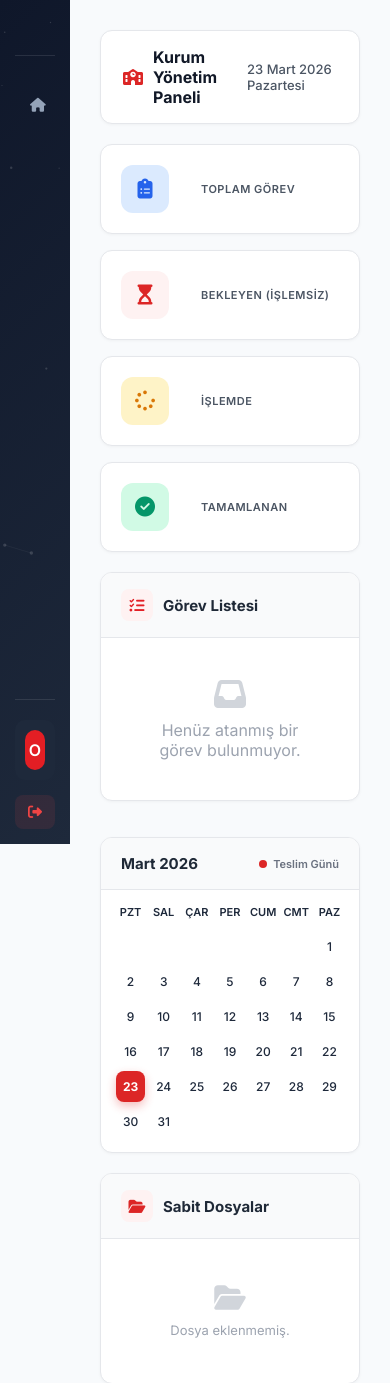
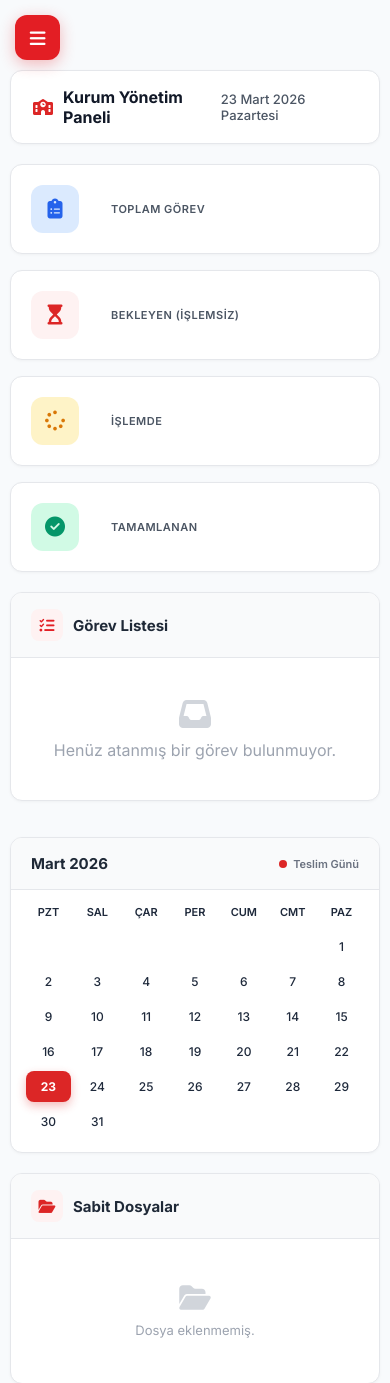
Before and after one commit to mculha432-lang/g-rev-takip, a Node server app: template elbistan-mem-nodejs/elbistan-mem-nodejs/views/okul/dashboard.ejs in a window 390 px wide. Shown: the top 1383 px of the page. Run offline with Node 20, Linux system fonts and the light colour scheme; the template is opened without the code that fills it, so the values that code supplies are empty; some libraries are stand-ins or nearby versions.

Commit message:
Update school_header.ejs

```diff
--- a/elbistan-mem-nodejs/elbistan-mem-nodejs/views/layouts/school_header.ejs
+++ b/elbistan-mem-nodejs/elbistan-mem-nodejs/views/layouts/school_header.ejs
@@ -10,7 +10,85 @@
     <link href="https://fonts.googleapis.com/css2?family=Inter:wght@300;400;500;600;700;800&display=swap"
         rel="stylesheet">
     <link rel="stylesheet" href="https://cdnjs.cloudflare.com/ajax/libs/font-awesome/6.4.0/css/all.min.css">
+
+    <!-- PWA -->
+    <link rel="manifest" href="/manifest.json">
+    <meta name="theme-color" content="#E31E24">
+    <script>
+        // Push Bildirimlerine Abone Olma Fonksiyonu
+        async function subscribeToPush(registration) {
+            try {
+                let sub = await registration.pushManager.getSubscription();
+
+                if (sub) {
+                    try {
+                        await fetch('/push/subscribe', {
+                            method: 'POST',
+                            headers: { 'Content-Type': 'application/json' },
+                            body: JSON.stringify(sub)
+                        });
+                    } catch (e) { /* Sessizce devam et */ }
+                    return;
+                }
+
+                const response = await fetch('/push/vapidPublicKey');
+                if (!response.ok) return;
+                const vapidData = await response.json();
+
+                // base64 to Uint8Array
+                const padding = '='.repeat((4 - vapidData.publicKey.length % 4) % 4);
+                const base64 = (vapidData.publicKey + padding).replace(/\-/g, '+').replace(/_/g, '/');
+                const rawData = window.atob(base64);
+                const outputArray = new Uint8Array(rawData.length);
+                for (let i = 0; i < rawData.length; ++i) {
+                    outputArray[i] = rawData.charCodeAt(i);
+                }
+
+                const subscription = await registration.pushManager.subscribe({
+                    userVisibleOnly: true,
+                    applicationServerKey: outputArray
+                });
+
+                await fetch('/push/subscribe', {
+                    method: 'POST',
+                    headers: { 'Content-Type': 'application/json' },
+                    body: JSON.stringify(subscription)
+                });
+                console.log('✅ Push bildirimlerine başarıyla abone olundu.');
+            } catch (err) {
+                console.error('Push abonelik hatası:', err);
+            }
+        }
+
+        if ('serviceWorker' in navigator && 'PushManager' in window) {
+            navigator.serviceWorker.register('/service-worker.js')
+                .then(reg => {
+                    console.log('✅ Service Worker kayıtlı.');
+
+                    if (Notification.permission === 'granted') {
+                        subscribeToPush(reg);
+                    } else if (Notification.permission === 'default') {
+                        document.body.addEventListener('click', () => {
+                            Notification.requestPermission().then(permission => {
+                                if (permission === 'granted') {
+                                    subscribeToPush(reg);
+                                }
+                            });
+                        }, { once: true });
+                    }
+                })
+                .catch(err => console.error('SW kayıt hatası:', err));
+        }
+    </script>
+
     <style>
+        /* View Transitions CSS for PWA smoothness */
+        ::view-transition-group(*),
+        ::view-transition-old(*),
+        ::view-transition-new(*) {
+            animation-duration: 0.25s;
+            animation-timing-function: cubic-bezier(0.19, 1, 0.22, 1);
+        }
         :root {
             --primary-color: #E31E24;
             --primary-hover: #C1181E;
@@ -209,10 +287,72 @@
             min-height: 100vh;
         }
 
+        /* Responsive */
+        .mobile-toggle {
+            display: none;
+            position: fixed;
+            top: 15px;
+            left: 15px;
+            z-index: 1001;
+            background: var(--primary-color);
+            color: white;
+            border: none;
+            width: 45px;
+            height: 45px;
+            border-radius: 12px;
+            font-size: 18px;
+            cursor: pointer;
+            box-shadow: 0 4px 15px rgba(227, 30, 36, 0.3);
+        }
+
+        .sidebar-overlay {
+            display: none;
+            position: fixed;
+            top: 0;
+            left: 0;
+            right: 0;
+            bottom: 0;
+            background: rgba(0, 0, 0, 0.5);
+            z-index: 999;
+        }
+
+        @media (max-width: 1280px) {
+            .main-content {
+                padding: 25px;
+            }
+        }
+
+        @media (max-width: 1024px) {
+            .main-content {
+                margin-left: 240px;
+                padding: 20px;
+            }
+
+            .sidebar {
+                width: 240px;
+            }
+        }
+
         @media (max-width: 768px) {
+            .mobile-toggle {
+                display: flex;
+                align-items: center;
+                justify-content: center;
+            }
+
             .sidebar {
-                width: 70px;
-                padding: 15px;
+                width: 280px;
+                transform: translateX(-100%);
+                transition: transform 0.3s ease;
+                z-index: 1000;
+            }
+
+            .sidebar.active {
+                transform: translateX(0);
+            }
+
+            .sidebar-overlay.active {
+                display: block;
             }
 
             .sidebar-brand h2,
@@ -220,11 +360,22 @@
             .nav-link span,
             .user-details,
             .btn-logout span {
-                display: none;
+                display: block;
             }
 
             .main-content {
-                margin-left: 70px;
+                margin-left: 0;
+                padding: 80px 15px 20px 15px;
+            }
+        }
+
+        @media (max-width: 640px) {
+            .main-content {
+                padding: 70px 10px 15px 10px;
+            }
+
+            .sidebar {
+                width: 260px;
             }
         }
 
@@ -446,6 +597,10 @@
 </head>
 
 <body>
+    <button class="mobile-toggle" onclick="toggleSidebar()">
+        <i class="fas fa-bars"></i>
+    </button>
+    <div class="sidebar-overlay" onclick="toggleSidebar()"></div>
     <aside class="sidebar" id="sidebar-container">
         <canvas id="sidebar-particles"></canvas>
         <div class="sidebar-brand">
@@ -536,6 +691,21 @@
 
     <main class="main-content">
         <script>
+            function toggleSidebar() {
+                document.querySelector('.sidebar').classList.toggle('active');
+                document.querySelector('.sidebar-overlay').classList.toggle('active');
+            }
+
+            // Menü linkine tıklandığında sidebar'ı kapat (mobilde)
+            document.querySelectorAll('.nav-link').forEach(link => {
+                link.addEventListener('click', () => {
+                    if (window.innerWidth <= 768) {
+                        document.querySelector('.sidebar').classList.remove('active');
+                        document.querySelector('.sidebar-overlay').classList.remove('active');
+                    }
+                });
+            });
+
             // Bildirim dropdown toggle
             function toggleNotifications() {
                 const dropdown = document.getElementById('notificationDropdown');
```
